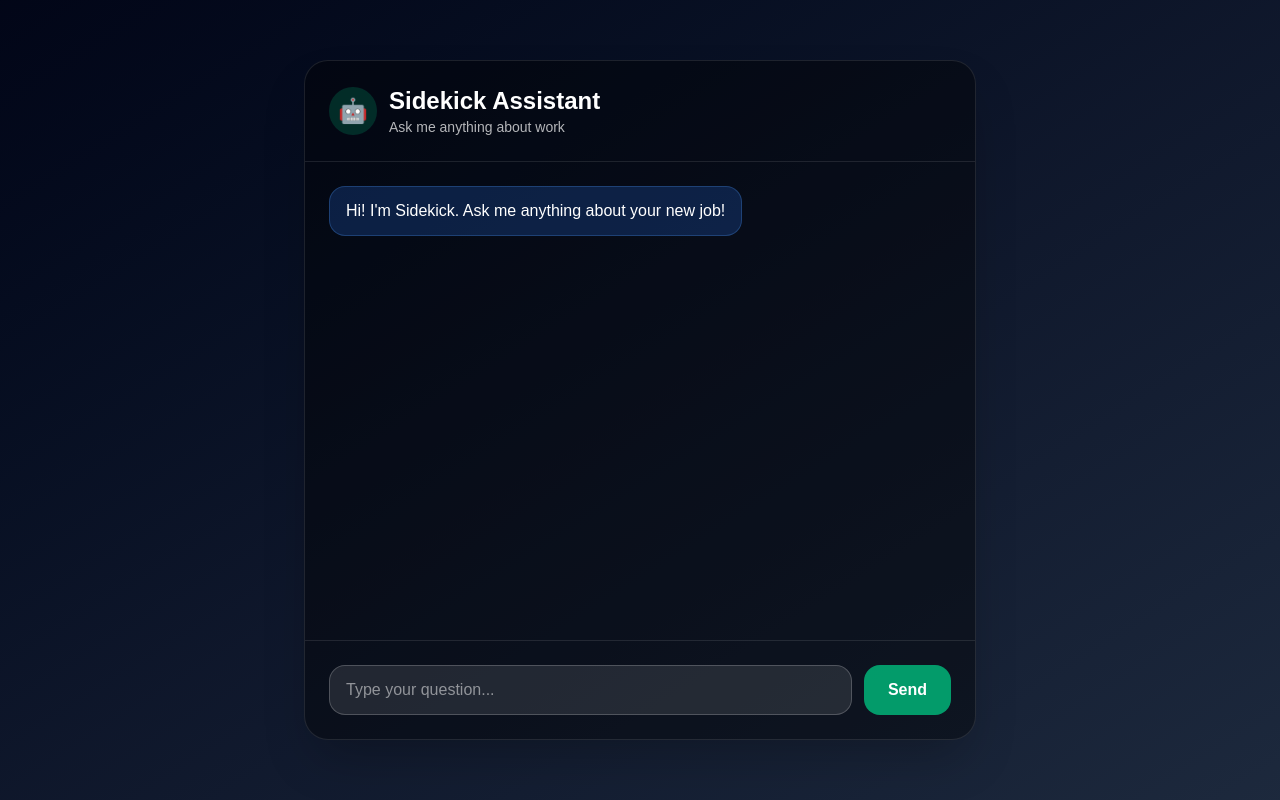
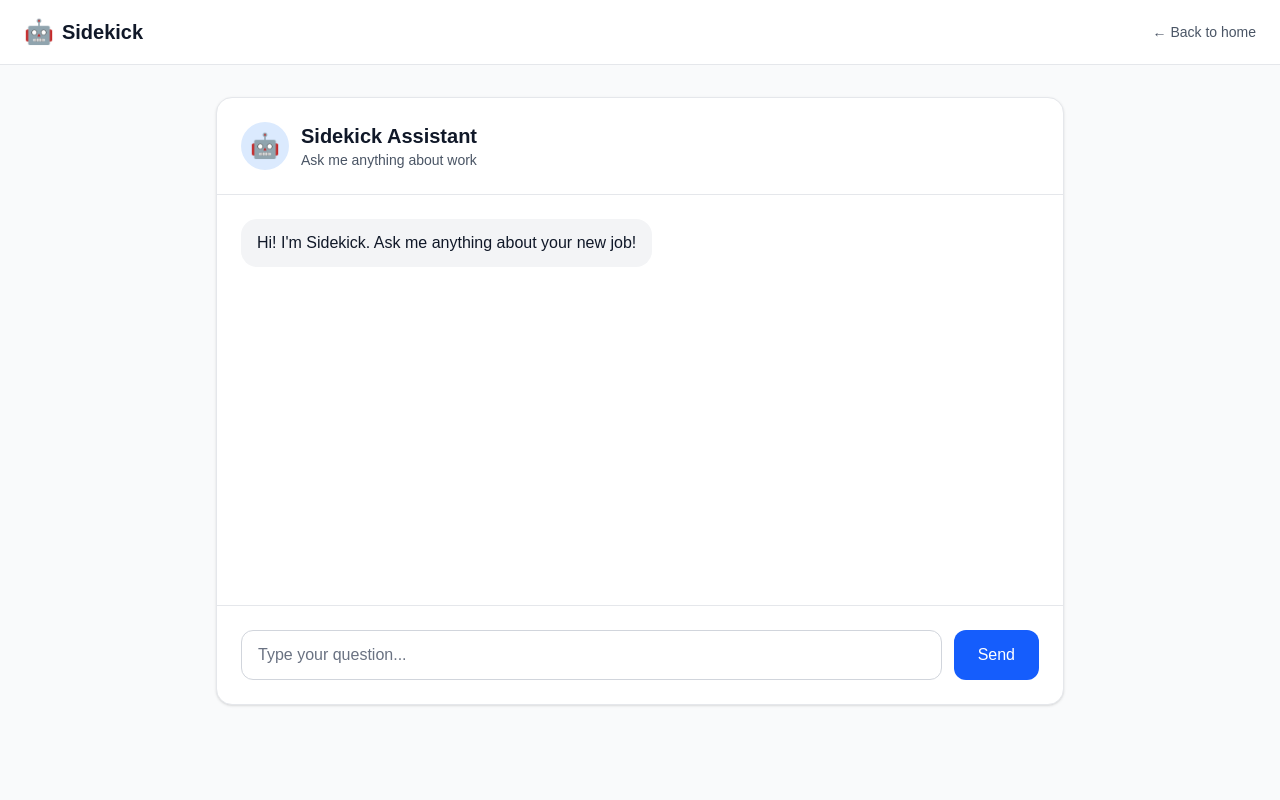
Before and after one commit to textsidekick/sidekick, a Next.js app: page /qa in a window 1280 px wide. Built offline with nearby package versions, Linux system fonts and the light colour scheme.

Commit message:
redesign: clean Q&A interface

```diff
--- a/src/app/qa/page.tsx
+++ b/src/app/qa/page.tsx
@@ -1,10 +1,12 @@
 "use client";
 
 import { useState, useRef, useEffect } from "react";
+import Link from "next/link";
 
 type Message = {
   role: "user" | "assistant";
   content: string;
+  sources?: Array<{ id: string; title: string; type: string }>;
 };
 
 export default function QAPage() {
@@ -36,21 +38,19 @@ export default function QAPage() {
 
       const data = await res.json();
 
-      console.log("API response:", data);
-
-      if (data.answer) {
+      if (data.ok && data.answer) {
         setMessages(prev => [...prev, {
           role: "assistant",
-          content: data.answer
+          content: data.answer,
+          sources: data.sources || []
         }]);
       } else {
         setMessages(prev => [...prev, {
           role: "assistant",
-          content: data.error || data.detail || "Sorry, I couldn't find an answer."
+          content: data.error || "Sorry, I couldn't find an answer. Please ask your manager."
         }]);
       }
-    } catch (err: any) {
-      console.error("Error:", err);
+    } catch (err) {
       setMessages(prev => [...prev, {
         role: "assistant",
         content: "Network error. Please try again."
@@ -61,40 +61,67 @@ export default function QAPage() {
   }
 
   return (
-    <main className="min-h-screen flex items-center justify-center bg-gradient-to-br from-slate-950 via-slate-900 to-slate-800 p-4">
-      <div className="w-full max-w-2xl h-[85vh] rounded-3xl bg-black/40 border border-white/10 shadow-2xl flex flex-col">
-        <div className="p-6 border-b border-white/10">
+    <main className="min-h-screen bg-gray-50">
+      {/* Header */}
+      <nav className="bg-white border-b border-gray-200">
+        <div className="max-w-7xl mx-auto px-6 py-4 flex items-center justify-between">
+          <Link href="/" className="flex items-center gap-2">
+            <div className="text-2xl">🤖</div>
+            <span className="text-xl font-semibold text-gray-900">Sidekick</span>
+          </Link>
+          <Link href="/" className="text-gray-600 hover:text-gray-900 transition text-sm">
+            ← Back to home
+          </Link>
+        </div>
+      </nav>
+
+      {/* Chat Container */}
+      <div className="max-w-4xl mx-auto px-6 py-8">
+        <div className="bg-white rounded-2xl border border-gray-200 shadow-sm h-[calc(100vh-12rem)] flex flex-col">
+
+          {/* Chat Header */}
+          <div className="p-6 border-b border-gray-200">
             <div className="flex items-center gap-3">
-            <div className="h-12 w-12 rounded-full bg-emerald-500/20 flex items-center justify-center text-2xl">
+              <div className="h-12 w-12 rounded-full bg-blue-100 flex items-center justify-center text-2xl">
                 🤖
               </div>
               <div>
-              <h1 className="text-white text-2xl font-semibold">Sidekick Assistant</h1>
-              <p className="text-white/70 text-sm">Ask me anything about work</p>
+                <h1 className="text-xl font-semibold text-gray-900">Sidekick Assistant</h1>
+                <p className="text-sm text-gray-600">Ask me anything about work</p>
               </div>
             </div>
           </div>
 
+          {/* Messages */}
           <div className="flex-1 overflow-auto p-6 space-y-4">
             {messages.map((msg, i) => (
               <div
                 key={i}
                 className={`flex ${msg.role === "user" ? "justify-end" : "justify-start"}`}
               >
+                <div className="max-w-[80%]">
                   <div
-                className={`max-w-[80%] rounded-2xl px-4 py-3 ${
+                    className={`rounded-2xl px-4 py-3 ${
                       msg.role === "user"
-                    ? "bg-emerald-500/25 border border-emerald-400/30 text-white"
-                    : "bg-blue-500/20 border border-blue-400/25 text-white"
+                        ? "bg-blue-600 text-white"
+                        : "bg-gray-100 text-gray-900"
                     }`}
                   >
                     {msg.content}
+                  </div>
+
+                  {/* Show sources */}
+                  {msg.sources && msg.sources.length > 0 && (
+                    <div className="mt-2 text-xs text-gray-500">
+                      📄 Sources: {msg.sources.map(s => s.title).join(", ")}
+                    </div>
+                  )}
                 </div>
               </div>
             ))}
             {loading && (
               <div className="flex justify-start">
-              <div className="bg-blue-500/20 border border-blue-400/25 rounded-2xl px-4 py-3 text-white/70">
+                <div className="bg-gray-100 rounded-2xl px-4 py-3 text-gray-600">
                   Thinking...
                 </div>
               </div>
@@ -102,7 +129,8 @@ export default function QAPage() {
             <div ref={endRef} />
           </div>
 
-        <div className="p-6 border-t border-white/10">
+          {/* Input */}
+          <div className="p-6 border-t border-gray-200">
             <div className="flex gap-3">
               <input
                 value={input}
@@ -110,18 +138,19 @@ export default function QAPage() {
                 onKeyDown={(e) => e.key === "Enter" && sendQuestion()}
                 placeholder="Type your question..."
                 disabled={loading}
-              className="flex-1 rounded-2xl bg-white/10 border border-white/20 px-4 py-3 text-white placeholder:text-white/50 outline-none focus:border-white/40 disabled:opacity-50"
+                className="flex-1 rounded-xl border border-gray-300 px-4 py-3 text-gray-900 placeholder:text-gray-500 outline-none focus:border-blue-500 focus:ring-2 focus:ring-blue-100 disabled:opacity-50"
               />
               <button
                 onClick={sendQuestion}
                 disabled={loading}
-              className="rounded-2xl px-6 py-3 bg-emerald-500/80 hover:bg-emerald-500 text-white font-semibold disabled:opacity-50"
+                className="rounded-xl px-6 py-3 bg-blue-600 hover:bg-blue-700 text-white font-medium disabled:opacity-50 transition"
               >
                 Send
               </button>
             </div>
           </div>
         </div>
+      </div>
     </main>
   );
 }
```
Lines whose indentation alone changed are shown as unchanged.
